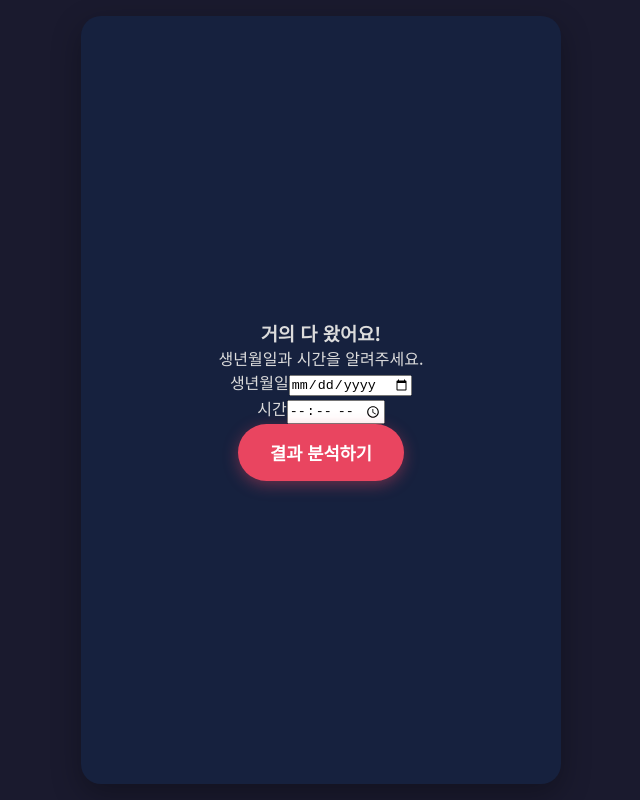
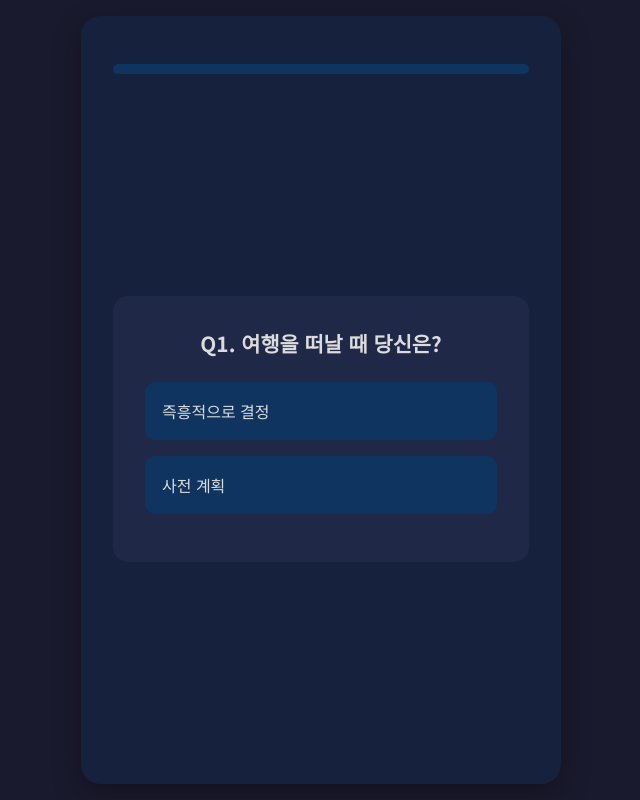
Before and after one commit to from237/myongri-bit, a plain HTML site: page index.html in a window 1280 px wide. Both pictures are taken after a click on the button "테스트 시작". Shown: the whole page, without its empty margins (319-959 px from the left). Drawn offline with Linux system fonts and the light colour scheme.

Commit message:
Update index.html

```diff
--- a/index.html
+++ b/index.html
@@ -9,97 +9,103 @@
   <link rel="preconnect" href="https://fonts.gstatic.com" crossorigin />
   <link href="https://fonts.googleapis.com/css2?family=Noto+Sans+KR:wght@300;400;500;700&display=swap" rel="stylesheet" />
   <style>
-    /* 기존 스타일 그대로 유지 */
     :root { --bg-color:#1a1a2e; --primary-color:#16213e; --secondary-color:#0f3460; --accent-color:#e94560; --text-color:#dcdcdc; --light-text-color:#a4a4b3; --card-bg:#1f2847; }
-    *{margin:0;padding:0;box-sizing:border-box;}
-    html,body{height:100%;width:100%;}
-    body{font-family:'Noto Sans KR',sans-serif;background:var(--bg-color);color:var(--text-color);display:flex;justify-content:center;align-items:center;padding:1rem;}
-    .container{width:100%;max-width:480px;height:100%;max-height:800px;background:var(--primary-color);border-radius:20px;box-shadow:0 10px 30px rgba(0,0,0,0.3);display:flex;flex-direction:column;overflow:hidden;}
-    .page{display:none;flex-direction:column;justify-content:space-between;align-items:center;text-align:center;padding:2rem;height:100%;overflow-y:auto;animation:fadeIn .5s ease-in-out;}
-    .page.active{display:flex;}
-    @keyframes fadeIn{from{opacity:0;transform:translateY(10px);}to{opacity:1;transform:translateY(0);}}
-    header,main,footer{width:100%;}
-    .btn{background:var(--accent-color);color:#fff;border:none;border-radius:50px;padding:1rem 2rem;font-size:1.1rem;font-weight:700;cursor:pointer;transition:.3s;box-shadow:0 4px 15px rgba(233,69,96,0.4);}
-    .btn:hover{transform:translateY(-3px);box-shadow:0 6px 20px rgba(233,69,96,0.6);}
-    /* ... 기타 스타일 유지 ... */
+    * { margin:0; padding:0; box-sizing:border-box; }
+    html,body { height:100%; width:100%; }
+    body { font-family:'Noto Sans KR',sans-serif; background:var(--bg-color); color:var(--text-color); display:flex; justify-content:center; align-items:center; padding:1rem; }
+    .container { width:100%; max-width:480px; height:100%; max-height:800px; background:var(--primary-color); border-radius:20px; box-shadow:0 10px 30px rgba(0,0,0,0.3); display:flex; flex-direction:column; overflow:hidden; }
+    .page { display:none; flex-direction:column; justify-content:space-between; align-items:center; text-align:center; padding:2rem; height:100%; overflow-y:auto; animation:fadeIn .5s ease-in-out; }
+    .page.active { display:flex; }
+    @keyframes fadeIn { from{opacity:0;transform:translateY(10px);} to{opacity:1;transform:translateY(0);} }
+    header,main,footer { width:100%; }
+    .btn { background:var(--accent-color); color:#fff; border:none; border-radius:50px; padding:1rem 2rem; font-size:1.1rem; font-weight:700; cursor:pointer; transition:.3s; box-shadow:0 4px 15px rgba(233,69,96,0.4); }
+    .btn:hover { transform:translateY(-3px); box-shadow:0 6px 20px rgba(233,69,96,0.6); }
+    .progress-bar { width:100%; height:10px; background:var(--secondary-color); border-radius:5px; margin:1rem 0 2rem; overflow:hidden; }
+    .progress { width:0%; height:100%; background:var(--accent-color); transition:width .4s ease-in-out; }
+    .question-card { background:var(--card-bg); padding:2rem; border-radius:15px; width:100%; }
+    .question-card h3 { margin-bottom:1.5rem; font-size:1.3rem; color:var(--text-color); }
+    .answer-btn { display:block; width:100%; background:var(--secondary-color); color:var(--text-color); border:1px solid var(--secondary-color); border-radius:10px; padding:1rem; margin-bottom:1rem; font-size:1rem; cursor:pointer; text-align:left; transition:.2s; }
+    .answer-btn:hover { background:var(--accent-color); border-color:var(--accent-color); }
+    .birth-input { margin-bottom:1rem; text-align:left; }
+    .birth-input label { display:block; margin-bottom:.5rem; font-weight:500; }
+    .birth-input input { width:100%; padding:.8rem; border-radius:8px; border:1px solid var(--secondary-color); background:var(--bg-color); color:var(--text-color); font-size:1rem; }
+    .loader { border:8px solid var(--secondary-color); border-top:8px solid var(--accent-color); border-radius:50%; width:80px; height:80px; animation:spin 1s linear infinite; margin-bottom:2rem; }
+    @keyframes spin { to{transform:rotate(360deg);} }
+    .result-section { background:var(--card-bg); border-radius:15px; padding:1.5rem; margin-bottom:1rem; text-align:left; width:100%; }
+    .result-section h3 { font-size:1.2rem; color:var(--accent-color); margin-bottom:.8rem; }
+    .result-section p { font-size:1rem; line-height:1.7; color:var(--light-text-color); white-space:pre-line; }
+    .restart-button { display:inline-block; margin-top:1.5rem; background:none; border:1px solid var(--accent-color); color:var(--accent-color); padding:.8rem 1.5rem; border-radius:50px; text-decoration:none; font-weight:500; text-align:center; }
   </style>
 </head>
 <body>
   <div class="container">
     <div id="main-page" class="page active">
       <header><h1>명리BTI</h1><p class="subtitle">MBTI와 사주팔자로 알아보는<br>진짜 내 모습 이야기</p></header>
-      <main>
-        <div class="main-image"><img src="https://placehold.co/200x200/1a1a2e/e94560?text=✨" alt="명리BTI"></div>
-        <div class="intro-text"><p>MBTI 결과만으로 부족했다면,<br>수천 년의 지혜와 만나 보세요!</p></div>
-      </main>
+      <main><div class="main-image"><img src="https://placehold.co/200x200/1a1a2e/e94560?text=✨" alt="명리BTI"></div><div class="intro-text"><p>MBTI 결과만으로 부족했다면,<br>수천 년의 지혜와 만나 보세요!</p></div></main>
       <footer><button id="start-btn" class="btn">테스트 시작</button></footer>
     </div>
-    <div id="test-page" class="page">
-      <header><div class="progress-bar"><div id="progress" class="progress"></div></div></header>
-      <main><div id="question-container" class="question-card"></div></main>
-      <footer></footer>
-    </div>
+    <div id="test-page" class="page"><header><div class="progress-bar"><div id="progress" class="progress"></div></div></header><main><div id="question-container" class="question-card"></div></main><footer></footer></div>
     <div id="loading-page" class="page"><main><div class="loader"></div><p>당신의 우주를 분석하는 중...</p></main></div>
-    <div id="result-page" class="page">
-      <header><h2 id="result-title"></h2></header>
-      <main>
-        <section class="result-section"><h3 id="result-synergy-title"></h3><p id="result-synergy-text"></p></section>
-        <section class="result-section"><h3 id="result-clash-title"></h3><p id="result-clash-text"></p></section>
-        <section class="result-section"><h3 id="result-advice-title"></h3><p id="result-advice-text"></p></section>
-        <section class="result-section"><h3 id="result-gunghap-title"></h3><p id="result-gunghap-text"></p></section>
-      </main>
-      <footer><a href="#" id="restart-btn" class="restart-button">테스트 다시하기</a></footer>
-    </div>
+    <div id="result-page" class="page"><header><h2 id="result-title"></h2></header><main><section class="result-section"><h3 id="result-synergy-title"></h3><p id="result-synergy-text"></p></section><section class="result-section"><h3 id="result-clash-title"></h3><p id="result-clash-text"></p></section><section class="result-section"><h3 id="result-advice-title"></h3><p id="result-advice-text"></p></section><section class="result-section"><h3 id="result-gunghap-title"></h3><p id="result-gunghap-text"></p></section></main><footer><a href="#" id="restart-btn" class="restart-button">테스트 다시하기</a></footer></div>
   </div>
   <script>
     window.addEventListener('DOMContentLoaded', () => {
-      // 요소 캡처
+      // 요소
       const pages = document.querySelectorAll('.page');
       const questionContainer = document.getElementById('question-container');
       const progressBar = document.getElementById('progress');
       const startBtn = document.getElementById('start-btn');
       const restartBtn = document.getElementById('restart-btn');
-      // 데이터 및 상태
-      const questions = [ /* MBTI 10문항 배열 */ ];
+      // 데이터
+      const questions = [
+        { q: '여행을 떠날 때 당신은?', a: [{ text:'즉흥적으로 결정', type:'E' },{ text:'사전 계획', type:'I' }] },
+        { q: '청소 스타일은?', a: [{ text:'한 번에 몰아서', type:'S' },{ text:'조금씩 자주', type:'N' }] },
+        { q: '쇼핑할 때는?', a: [{ text:'합리적 비교', type:'T' },{ text:'감성 선택', type:'F' }] },
+        { q: '업무 처리 스타일은?', a: [{ text:'체계적 실행', type:'J' },{ text:'유연 대응', type:'P' }] },
+        { q: '친구 모임에서 당신은?', a: [{ text:'분위기 메이커', type:'E' },{ text:'관찰자', type:'I' }] },
+        { q: '새 정보 접할 때는?', a: [{ text:'세부부터 확인', type:'S' },{ text:'전체 그림부터', type:'N' }] },
+        { q: '갈등 상황에서?', a: [{ text:'논리적 해결', type:'T' },{ text:'관계 조율', type:'F' }] },
+        { q: '마감이 다가오면?', a: [{ text:'미리 계획', type:'J' },{ text:'집중력 발휘', type:'P' }] },
+        { q: '위기 대처 시?', a: [{ text:'도움 요청', type:'E' },{ text:'혼자 해결', type:'I' }] },
+        { q: '새 프로젝트 시작 전?', a: [{ text:'사례 검토', type:'S' },{ text:'혁신 아이디어', type:'N' }] }
+      ];
       const birthQuestion = { q:'거의 다 왔어요!', sub_q:'생년월일과 시간을 알려주세요.' };
-      const resultsData = { /* 모든 조합 매핑 */ };
+      const resultsData = { /* 모든 MBTI-사주 매핑 */ };
       let currentQuestionIndex = 0;
       let userAnswers = { E:0,I:0,S:0,N:0,T:0,F:0,J:0,P:0 };
-      // 페이지 전환
-      function showPage(id){ pages.forEach(p=>p.classList.remove('active')); document.getElementById(id).classList.add('active'); }
-      // 진행바
-      function updateProgressBar(){ const total=questions.length+1; progressBar.style.width=`${(currentQuestionIndex/total)*100}%`; }
-      // 질문 표시
-      function displayQuestion(){
-        if(currentQuestionIndex<questions.length){
-          const q=questions[currentQuestionIndex];
-          questionContainer.innerHTML = `<h3>Q${currentQuestionIndex+1}. ${q.q}</h3>`+
-            q.a.map(ans=>`<button class="answer-btn" data-type="${ans.type}">${ans.text}</button>`).join('');
-          document.querySelectorAll('.answer-btn').forEach(btn=>btn.addEventListener('click',handleAnswer));
+      // 유틸
+      function showPage(id) { pages.forEach(p=>p.classList.remove('active')); document.getElementById(id).classList.add('active'); }
+      function updateProgressBar() { const total = questions.length + 1; progressBar.style.width = `${(currentQuestionIndex/total)*100}%`; }
+      // 로직
+      function displayQuestion() {
+        if (currentQuestionIndex < questions.length) {
+          const q = questions[currentQuestionIndex];
+          questionContainer.innerHTML = `<h3>Q${currentQuestionIndex+1}. ${q.q}</h3>` +
+            q.a.map(ans => `<button class="answer-btn" data-type="${ans.type}">${ans.text}</button>`).join('');
+          document.querySelectorAll('.answer-btn').forEach(btn => btn.addEventListener('click', handleAnswer));
         } else displayBirthQuestion();
         updateProgressBar();
       }
-      function handleAnswer(e){ userAnswers[e.target.dataset.type]++; currentQuestionIndex++; displayQuestion(); }
-      function displayBirthQuestion(){
-        questionContainer.innerHTML = `<h3>${birthQuestion.q}</h3><p>${birthQuestion.sub_q}</p>`+
-          `<div class="birth-input"><label>생년월일</label><input type="date" id="birthdate"></div>`+
-          `<div class="birth-input"><label>시간</label><input type="time" id="birthtime"></div>`+
+      function handleAnswer(e) { userAnswers[e.target.dataset.type]++; currentQuestionIndex++; displayQuestion(); }
+      function displayBirthQuestion() {
+        questionContainer.innerHTML = `<h3>${birthQuestion.q}</h3><p>${birthQuestion.sub_q}</p>` +
+          `<div class="birth-input"><label>생년월일</label><input type="date" id="birthdate"></div>` +
+          `<div class="birth-input"><label>시간</label><input type="time" id="birthtime"></div>` +
           `<button id="submit-btn" class="btn">결과 분석하기</button>`;
-        document.getElementById('submit-btn').addEventListener('click',handleSubmit);
-        updateProgressBar();
+        document.getElementById('submit-btn').addEventListener('click', handleSubmit);
       }
-      function handleSubmit(){
-        const bd=document.getElementById('birthdate').value;
-        const bt=document.getElementById('birthtime').value;
-        if(!bd||!bt){alert('생년월일과 시간을 입력해주세요!');return;}
+      function handleSubmit() {
+        const bd = document.getElementById('birthdate').value;
+        const bt = document.getElementById('birthtime').value;
+        if (!bd || !bt) { alert('생년월일과 시간을 입력해주세요!'); return; }
         showPage('loading-page');
-        calculateAndShowResult(bd,bt);
+        calculateAndShowResult(bd, bt);
       }
-      function resetTest(){ currentQuestionIndex=0; userAnswers={E:0,I:0,S:0,N:0,T:0,F:0,J:0,P:0}; updateProgressBar(); showPage('main-page'); }
-      // 이벤트
-      startBtn.addEventListener('click',()=>{ showPage('test-page'); displayQuestion(); });
-      restartBtn.addEventListener('click',e=>{ e.preventDefault(); resetTest(); });
-      // calculateAndShowResult 등 나머지 함수 정의 유지
+      function resetTest() { currentQuestionIndex = 0; userAnswers = { E:0,I:0,S:0,N:0,T:0,F:0,J:0,P:0 }; updateProgressBar(); showPage('main-page'); }
+      // 이벤트 연결
+      startBtn.addEventListener('click', () => { showPage('test-page'); displayQuestion(); });
+      restartBtn.addEventListener('click', e => { e.preventDefault(); resetTest(); });
+      // calculateAndShowResult 및 기타 함수도 이곳에 위치
     });
   </script>
 </body>
```
